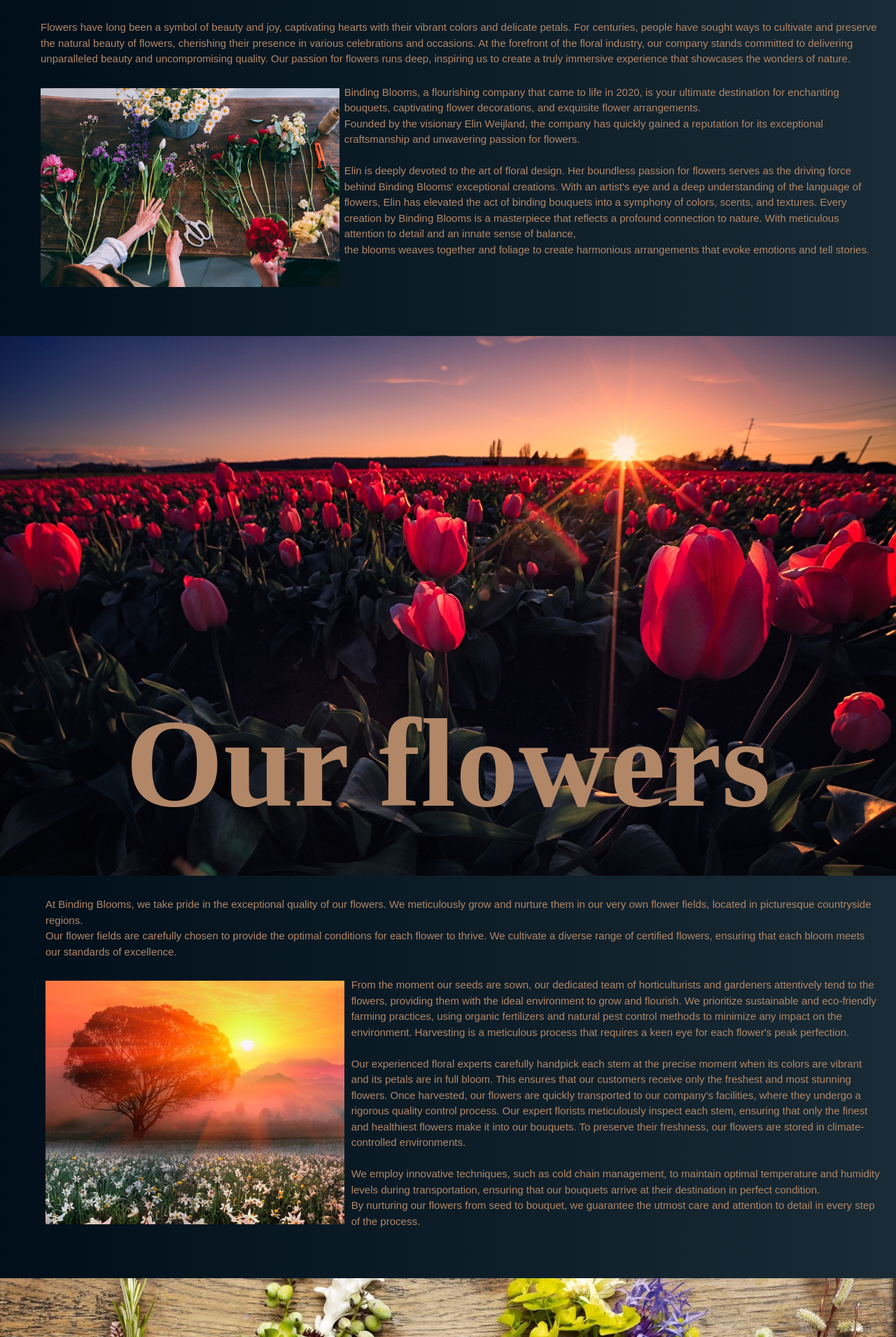
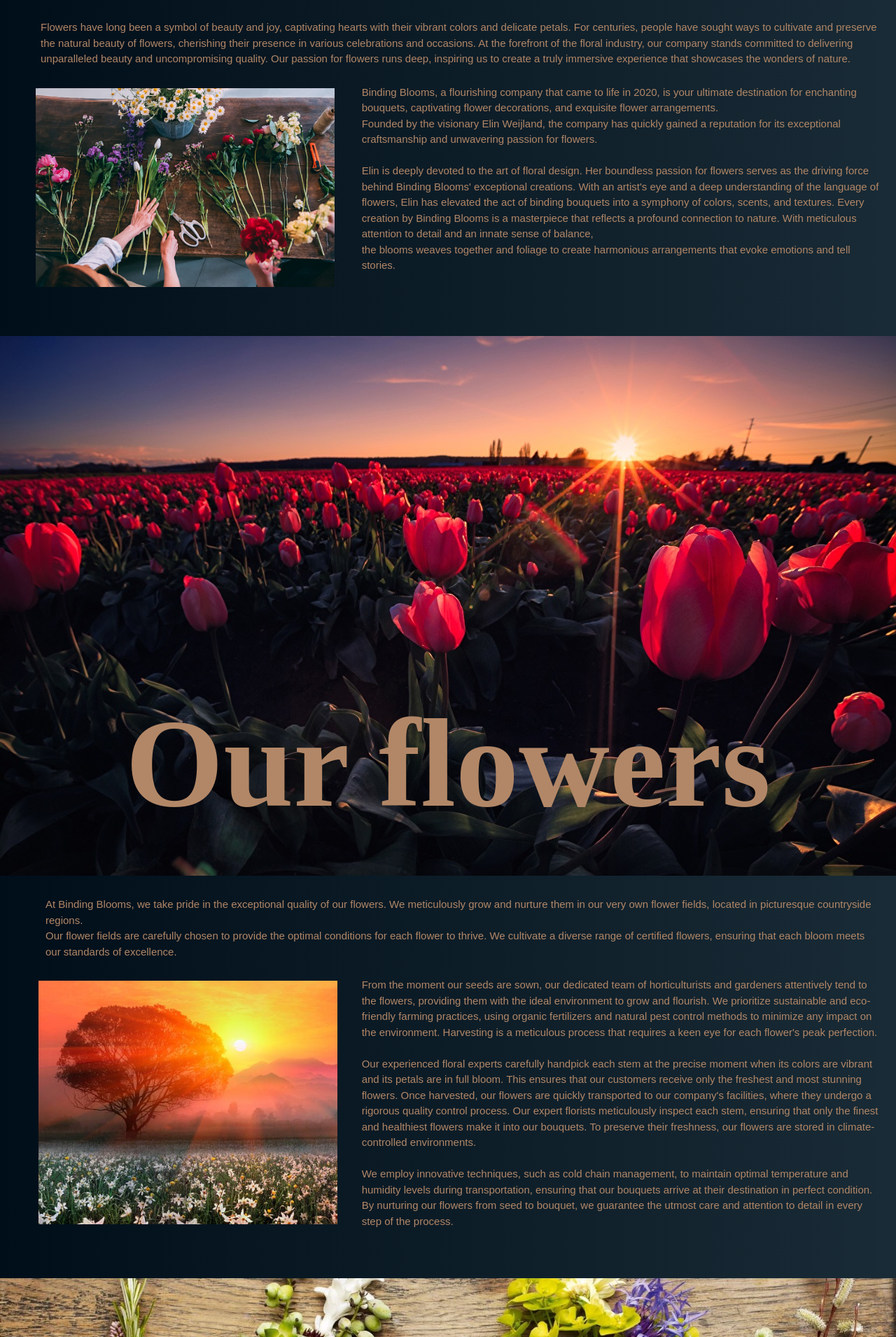
Before and after one commit to JennyWeij/BindingBlooms, a React (Vite) app: page / in a window 1280 px wide. Shown: the part 810-2720 px from the top of the page at 70% size. Built offline with nearby package versions, Linux system fonts and the light colour scheme.

Commit message:
snyggat till textbilderna så de inte tar upp hela bredden

```diff
--- a/src/pages/AboutPage.tsx
+++ b/src/pages/AboutPage.tsx
@@ -43,6 +43,7 @@ function AboutPage() {
               textAlign={{ base: "center", md: "start" }}
               mr={{ base: "15px", md: "20px" }}
               ml={{ base: "15px", md: "65px" }}
+              // ml="5%"
               mb={{ base: "15px", md: "30px" }}
               color="#B28767"
             >
@@ -71,8 +72,9 @@ function AboutPage() {
                 display="flex"
                 alignItems="start"
                 justifyItems="center"
-                ml={{ base: "0px", md: "65px" }}
-                mr="10px"
+                ml={{ base: "10%", md: "10%" }}
+                // mr="10px"
+                maxWidth={{ base: "80%", md: "100%" }}
                 marginBottom={{ base: "20px", md: "40px" }}
                 style={{ width: "100%", height: "100%" }}
               >
@@ -80,7 +82,7 @@ function AboutPage() {
                   src="/images/store.jpg"
                   alt="Background Image"
                   style={{
-                    maxWidth: "100%",
+                    // maxWidth: "100%",
                     height: "auto",
                     objectFit: "contain",
                   }}
@@ -94,19 +96,22 @@ function AboutPage() {
                 fontSize={{ base: "13px", md: "15px" }}
                 fontFamily="SourceSans3 Light"
                 mr={{ base: "15px", md: "20px" }}
+                mt={{ base: "10px", md: "-5px" }}
                 mb="40px"
-                ml={{ base: "15px", md: "75px" }}
+                ml={{ base: "15px", md: "90px" }}
+                // ml="15%"
                 textAlign={{ base: "center", md: "start" }}
                 color="#B28767"
               >
                 <span>
                   We grow many flowers from seed each year, and have large
-                  collections of bulbs, corms and tubers. We grow shrubs and
-                  foliage to support the flowers in their arrangements. We cut
-                  and condition each and every stem, and ensure that every
-                  flower is cut when it is at its very best for both aesthetic
-                  and longevity value. We arrange and present our flowers in a
-                  natural style, often in blended colour tones. <br />
+                  collections of bulbs, corms and tubers. <br />
+                  We grow shrubs and foliage to support the flowers in their
+                  arrangements. We cut and condition each and every stem, and
+                  ensure that every flower is cut when it is at its very best
+                  for both aesthetic and longevity value. We arrange and present
+                  our flowers in a natural style, often in blended colour tones.{" "}
+                  <br />
                   <br />
                   All arrangements are unique, no two arrangements will ever be
                   the same. We wrap our flowers in brown Kraft paper and raffia
--- a/src/pages/FlowersPage.tsx
+++ b/src/pages/FlowersPage.tsx
@@ -29,7 +29,7 @@ function FlowersPage() {
             mt={{ base: "180px", md: "300px", lg: "450px" }}
             fontFamily="Baskerville"
           >
-            Our flowers
+            <Text textShadow="dark-lg">Our flowers</Text>
           </Box>
         </Flex>
 
@@ -68,14 +68,15 @@ function FlowersPage() {
               display="flex"
               alignItems="start"
               justifyItems="center"
-              ml={{ base: "0px", md: "65px" }}
+              ml={{ base: "10%", md: "13%" }}
+              maxWidth={{ base: "80%", md: "100%" }}
               style={{ width: "100%", height: "100%" }}
             >
               <img
                 src="/images/fieldsunset.jpg"
                 alt="Background Image"
                 style={{
-                  maxWidth: "100%",
+                  // maxWidth: "100%",
                   height: "auto",
                   objectFit: "cover",
                 }}
@@ -90,7 +91,7 @@ function FlowersPage() {
               fontFamily="SourceSansRegular"
               textAlign={{ base: "center", md: "start" }}
               mr={{ base: "15px", md: "20px" }}
-              ml={{ base: "15px", md: "75px" }}
+              ml={{ base: "15px", md: "90px" }}
               color="#B28767"
             >
               <span>
--- a/src/pages/StartPage.tsx
+++ b/src/pages/StartPage.tsx
@@ -94,14 +94,15 @@ function StartPage() {
             <Box
               display="flex"
               justifyItems="center"
-              ml={{ base: "0px", md: "58px" }}
+              ml={{ base: "10%", md: "12%" }}
+              maxWidth={{ base: "80%", md: "100%" }}
               style={{ width: "100%", height: "100%" }}
             >
               <img
                 src="/images/aboutus.png"
                 alt="Background Image"
                 style={{
-                  maxWidth: "100%",
+                  // maxWidth: "100%",
                   height: "auto",
                   objectFit: "cover",
                 }}
@@ -115,7 +116,7 @@ function StartPage() {
               fontSize={{ base: "13px", md: "15px" }}
               fontFamily="SourceSansRegular"
               mr={{ base: "15px", md: "20px" }}
-              ml={{ base: "15px", md: "65px" }}
+              ml={{ base: "15px", md: "90px" }}
               mt={{ base: "15px", md: "-5px" }}
               textAlign={{ base: "center", md: "start" }}
               color="#B28767"
```
